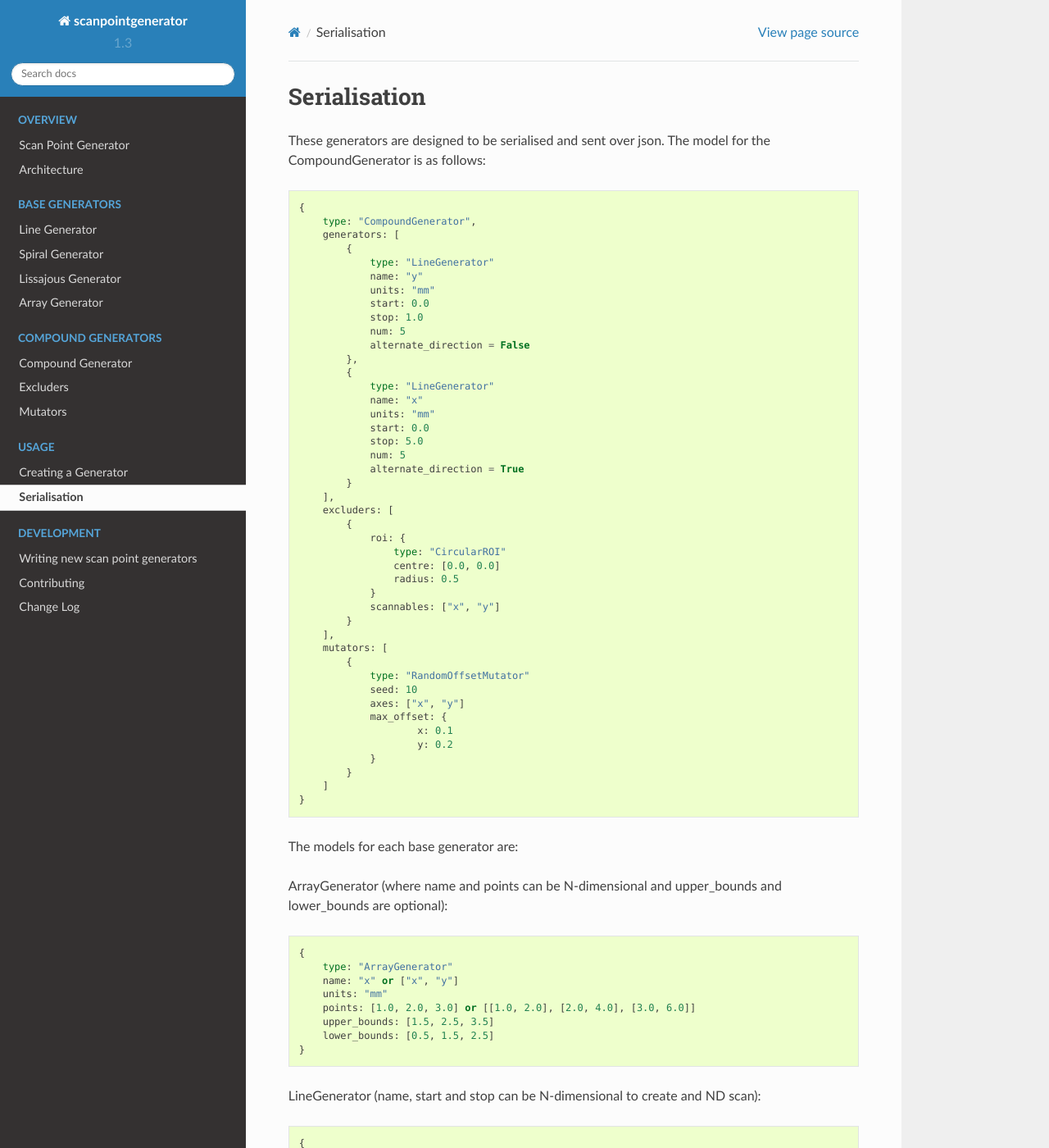
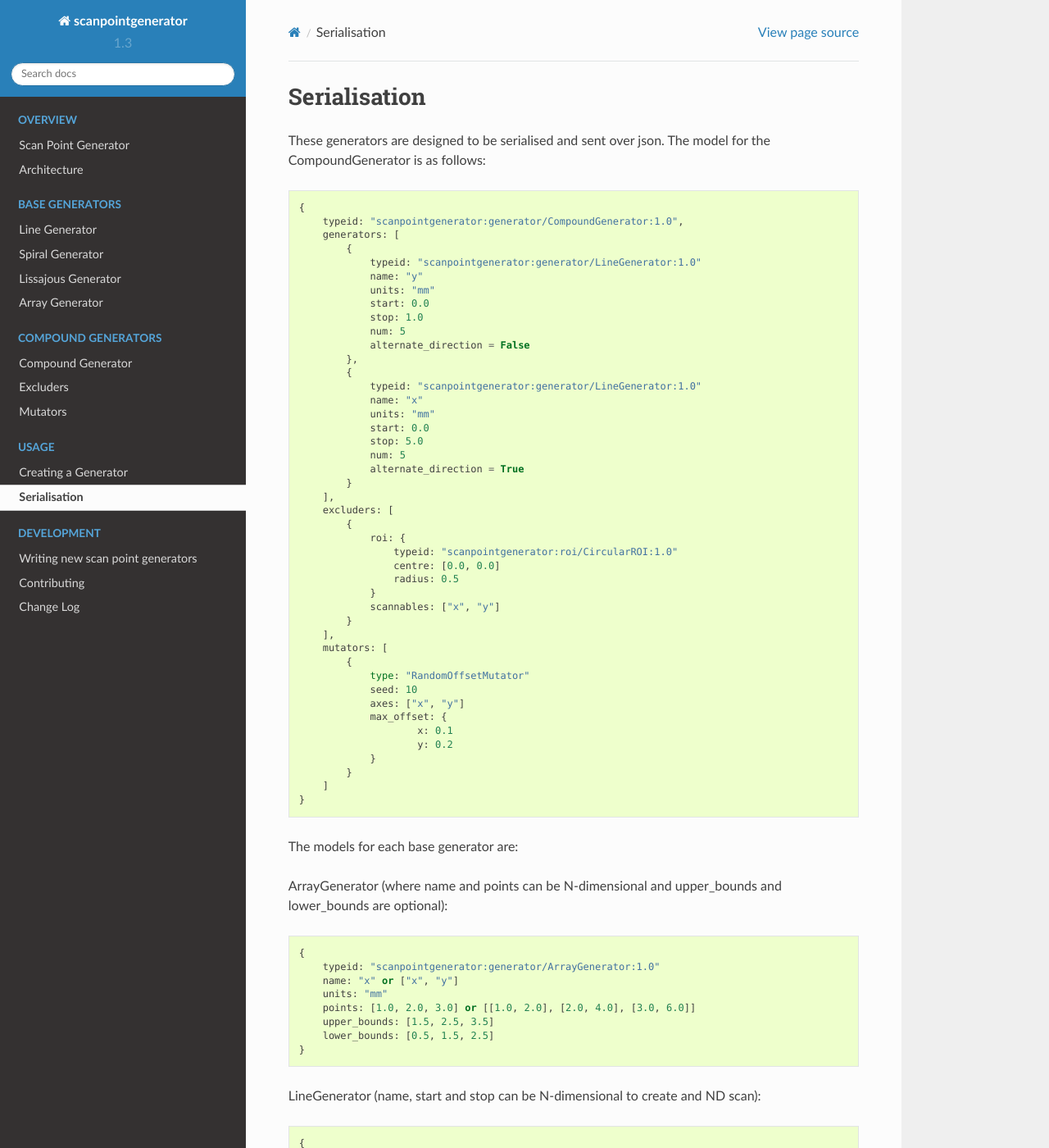
Before and after one commit to DiamondLightSource/scanpointgenerator, a Sphinx documentation site: the page built from docs/serialisation.rst, in a window 1280 px wide and 1400 px high. Shown: the whole window at 82% size. Built offline with Sphinx 7.4.7 and the Read the Docs theme 2.0.0, drawn with Linux system fonts in a browser that asks for light colours; some of the changed text lies outside the part shown.

Commit message:
Update docs for typeid change

```diff
--- a/docs/serialisation.rst
+++ b/docs/serialisation.rst
@@ -5,10 +5,10 @@ These generators are designed to be serialised and sent over json. The model
 for the CompoundGenerator is as follows::
 
     {
-        type: "CompoundGenerator",
+        typeid: "scanpointgenerator:generator/CompoundGenerator:1.0",
         generators: [
             {
-                type: "LineGenerator"
+                typeid: "scanpointgenerator:generator/LineGenerator:1.0"
                 name: "y"
                 units: "mm"
                 start: 0.0
@@ -17,7 +17,7 @@ for the CompoundGenerator is as follows::
                 alternate_direction = False
             },
             {
-                type: "LineGenerator"
+                typeid: "scanpointgenerator:generator/LineGenerator:1.0"
                 name: "x"
                 units: "mm"
                 start: 0.0
@@ -29,7 +29,7 @@ for the CompoundGenerator is as follows::
         excluders: [
             {
                 roi: {
-                    type: "CircularROI"
+                    typeid: "scanpointgenerator:roi/CircularROI:1.0"
                     centre: [0.0, 0.0]
                     radius: 0.5
                 }
@@ -54,7 +54,7 @@ The models for each base generator are:
 ArrayGenerator (where name and points can be N-dimensional and upper_bounds and lower_bounds are optional)::
 
     {
-        type: "ArrayGenerator"
+        typeid: "scanpointgenerator:generator/ArrayGenerator:1.0"
         name: "x" or ["x", "y"]
         units: "mm"
         points: [1.0, 2.0, 3.0] or [[1.0, 2.0], [2.0, 4.0], [3.0, 6.0]]
@@ -65,7 +65,7 @@ ArrayGenerator (where name and points can be N-dimensional and upper_bounds and
 LineGenerator (name, start and stop can be N-dimensional to create and ND scan)::
 
     {
-        type: "LineGenerator"
+        typeid: "scanpointgenerator:generator/LineGenerator:1.0"
         name: "x" or ["x", "y"]
         units: "mm"
         start: 0.0 or [0.0, 0.0]
@@ -76,7 +76,7 @@ LineGenerator (name, start and stop can be N-dimensional to create and ND scan):
 LissajousGenerator (where num_points is optional)::
 
     {
-        type: "LissajousGenerator"
+        typeid: "scanpointgenerator:generator/LissajousGenerator:1.0"
         names: ["x", "y"]
         units: "mm"
         box: {
@@ -91,7 +91,7 @@ LissajousGenerator (where num_points is optional)::
 SpiralGenerator (where scale is optional)::
 
     {
-        type: Spiralgenerator
+        typeid: "scanpointgenerator:generator/SpiralGenerator:1.0"
         names: ["x", "y"]
         units: "mm"
         centre: [0.0, 0.0]
```
